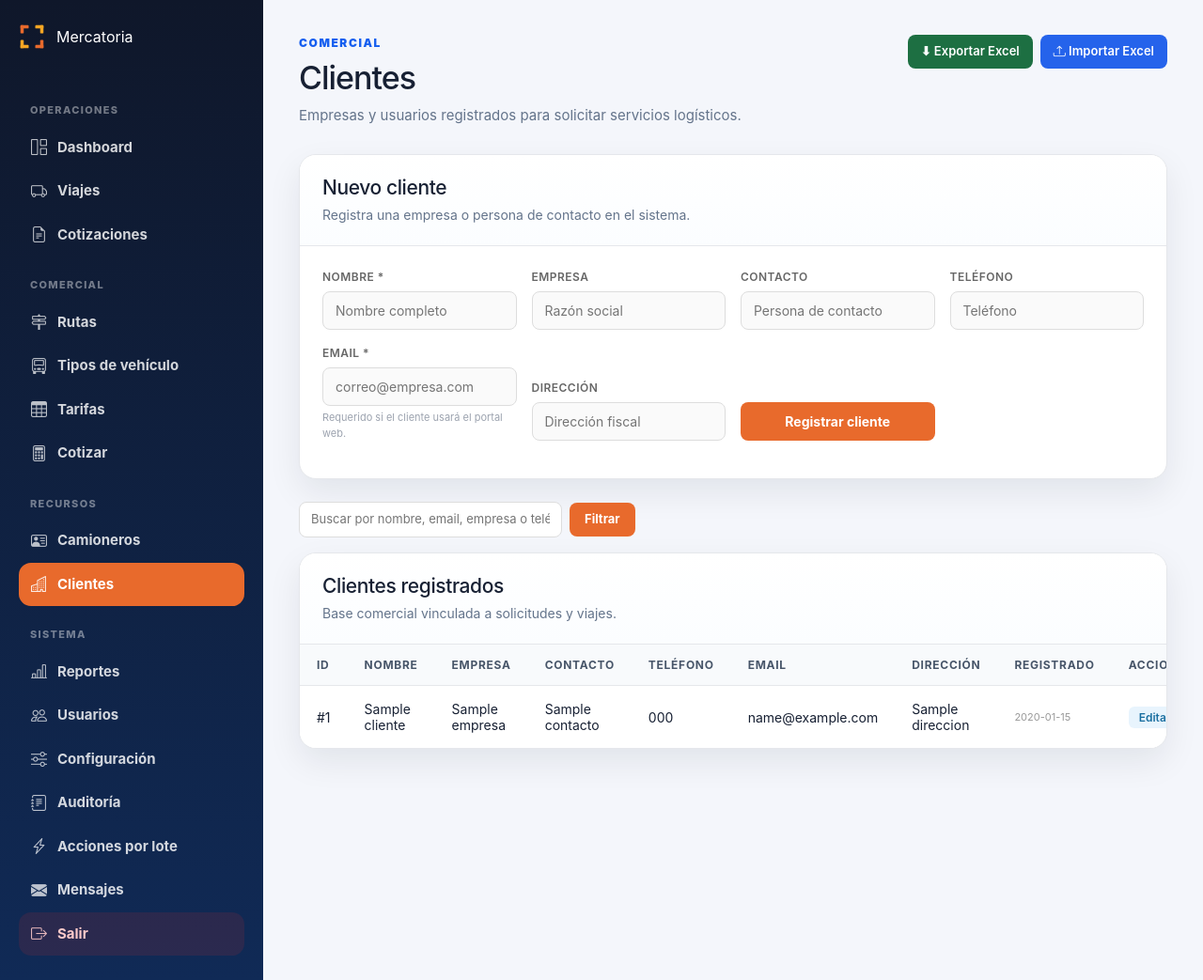
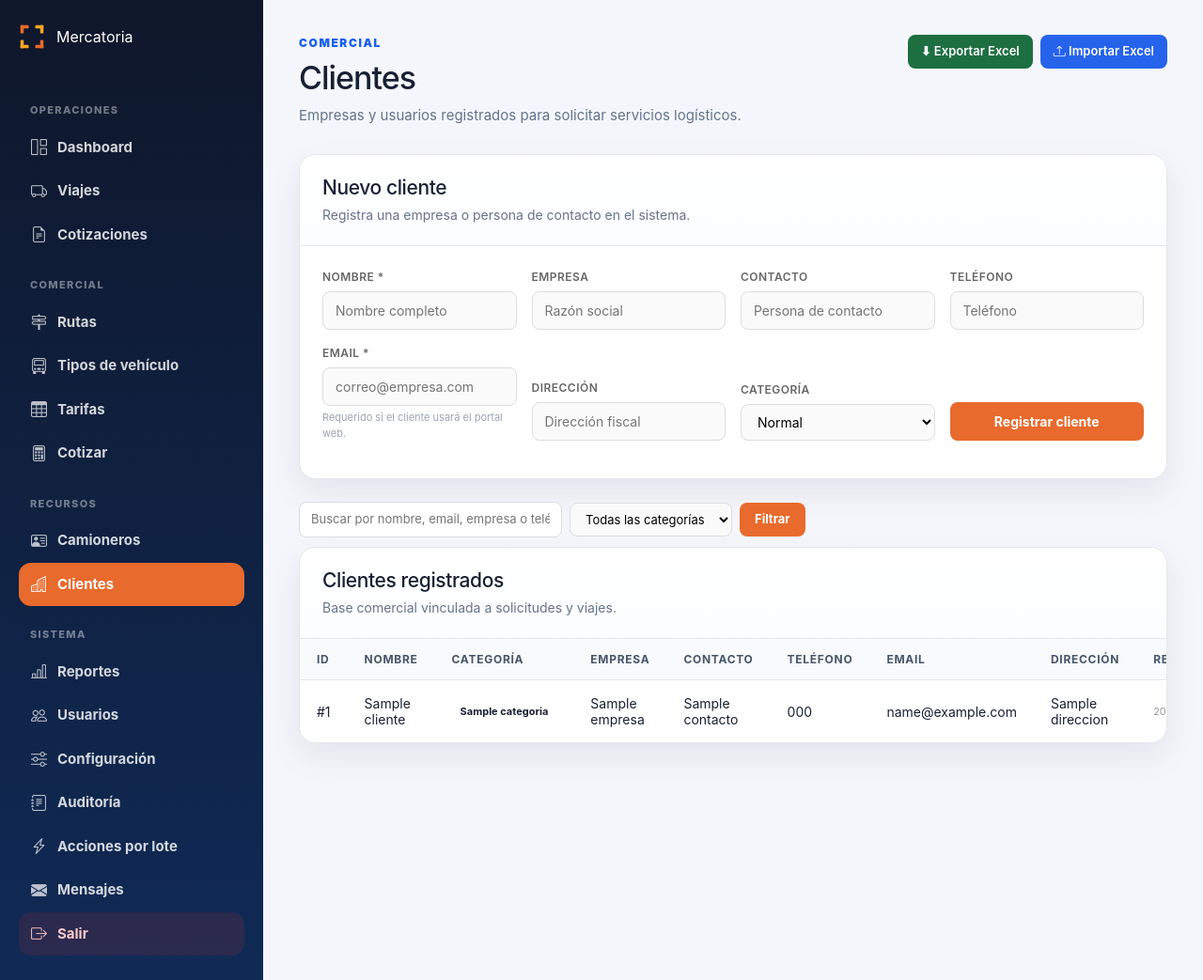
Before and after one commit to frankoaldos11-dotcom/Mercatoria-Trucks, a Flask app: page /admin/clientes in a window 1280 px wide. Shown: the part 25-1068 px from the top of the page at 94% size. Run offline with Flask 3, Linux system fonts and the light colour scheme; a user stored in the database is signed in; tables that the repository leaves empty hold one stand-in row (values such as "Sample post"); a database or web service that is not in the repository returns one stand-in record (values such as "Sample title"); data that the repository does not hold is empty; some libraries are stand-ins or nearby versions.

Commit message:
feat: categoria de cliente con badge visual y filtro en admin
Adds categoria field (Normal/VIP/Estratégico/Humanitario) to clientes table
with migrations for SQLite and PostgreSQL. Admin-only selector in create/edit
forms; filter pill in /admin/clientes list. Badge shown in client list,
gestionar_viaje client card, viajes list (via LEFT JOIN), and client portal
header. CSS defined in admin.css for shared use.

Co-Authored-By: Claude Sonnet 4.6 <noreply@anthropic.com>

```diff
--- a/database.py
+++ b/database.py
@@ -116,6 +116,7 @@ def crear_base_datos(bcrypt):
         email TEXT,
         direccion TEXT,
         activo INTEGER DEFAULT 1,
+        categoria TEXT DEFAULT 'Normal',
         fecha_creacion TEXT DEFAULT CURRENT_TIMESTAMP
     )
     """)
--- a/migraciones.py
+++ b/migraciones.py
@@ -60,6 +60,7 @@ def ejecutar_migraciones():
     agregar_columna(cursor, "viajes", "vehiculo_placa", "TEXT")
     agregar_columna(cursor, "viajes", "estado", "TEXT DEFAULT 'Pendiente'")
     agregar_columna(cursor, "viajes", "observaciones", "TEXT")
+    agregar_columna(cursor, "clientes", "categoria", "TEXT DEFAULT 'Normal'")
     agregar_columna(cursor, "viajes", "referencia_cliente",      "TEXT")
     agregar_columna(cursor, "viajes", "prioridad",               "TEXT DEFAULT 'Normal'")
     agregar_columna(cursor, "viajes", "tipo_carga",              "TEXT")
--- a/routes/admin.py
+++ b/routes/admin.py
@@ -216,8 +216,10 @@ def viajes():
                v.origen, v.destino, v.estado, v.camionero_nombre,
                COALESCE(v.precio_final, v.precio_cliente, v.precio, 0) as precio,
                v.fecha_creacion,
-               v.prioridad, v.tipo_carga
+               v.prioridad, v.tipo_carga,
+               COALESCE(c.categoria, 'Normal') AS cliente_categoria
         FROM viajes v
+        LEFT JOIN clientes c ON c.id = v.cliente_id
         {where}
         ORDER BY v.id DESC
         LIMIT ? OFFSET ?
@@ -311,7 +313,7 @@ def gestionar_viaje(id):
     cliente_info = None
     if viaje["cliente_id"]:
         cursor.execute(
-            "SELECT nombre, telefono, empresa, email FROM clientes WHERE id = ?",
+            "SELECT nombre, telefono, empresa, email, COALESCE(categoria, 'Normal') AS categoria FROM clientes WHERE id = ?",
             (viaje["cliente_id"],)
         )
         cliente_info = cursor.fetchone()
@@ -1005,6 +1007,8 @@ def admin_clientes():
     conexion = conectar()
     cursor = conexion.cursor()
 
+    CATEGORIAS_CLIENTE = ["Normal", "VIP", "Estratégico", "Humanitario"]
+
     if request.method == "POST":
         if session.get("rol") != "admin":
             conexion.close()
@@ -1016,27 +1020,35 @@ def admin_clientes():
         telefono = request.form.get("telefono", "").strip()
         email = request.form.get("email", "").strip()
         direccion = request.form.get("direccion", "").strip()
-
-        cursor.execute("""
-            INSERT INTO clientes (nombre, empresa, contacto, telefono, email, direccion)
-            VALUES (?, ?, ?, ?, ?, ?)
-        """, (nombre, empresa, contacto, telefono, email, direccion))
+        categoria = request.form.get("categoria", "Normal").strip()
+        if categoria not in CATEGORIAS_CLIENTE:
+            categoria = "Normal"
+
+        cursor.execute("""
+            INSERT INTO clientes (nombre, empresa, contacto, telefono, email, direccion, categoria)
+            VALUES (?, ?, ?, ?, ?, ?, ?)
+        """, (nombre, empresa, contacto, telefono, email, direccion, categoria))
 
         conexion.commit()
         conexion.close()
         return redirect("/admin/clientes?ok=1")
 
     buscar_cl = request.args.get("buscar", "").strip()
+    filtro_cat = request.args.get("categoria", "").strip()
     cond_cl = []
     params_cl = []
     if buscar_cl:
         cond_cl.append("(nombre LIKE ? OR email LIKE ? OR empresa LIKE ? OR telefono LIKE ?)")
         like_cl = f"%{buscar_cl}%"
         params_cl.extend([like_cl, like_cl, like_cl, like_cl])
+    if filtro_cat and filtro_cat in CATEGORIAS_CLIENTE:
+        cond_cl.append("COALESCE(categoria, 'Normal') = ?")
+        params_cl.append(filtro_cat)
     where_cl = ("WHERE " + " AND ".join(cond_cl)) if cond_cl else ""
 
     cursor.execute(f"""
-        SELECT id, nombre, empresa, contacto, telefono, email, direccion, fecha_creacion
+        SELECT id, nombre, empresa, contacto, telefono, email, direccion,
+               COALESCE(categoria, 'Normal') AS categoria, fecha_creacion
         FROM clientes
         {where_cl}
         ORDER BY id DESC
@@ -1045,7 +1057,11 @@ def admin_clientes():
 
     conexion.close()
 
-    return render_template("admin/clientes.html", lista=lista, buscar_cl=buscar_cl)
+    return render_template("admin/clientes.html",
+                           lista=lista,
+                           buscar_cl=buscar_cl,
+                           filtro_cat=filtro_cat,
+                           categorias=CATEGORIAS_CLIENTE)
 
 
 @admin_bp.route("/clientes/<int:id>/editar", methods=["GET", "POST"])
@@ -1057,6 +1073,8 @@ def editar_cliente(id):
 
     conexion = conectar()
     cursor = conexion.cursor()
+
+    CATEGORIAS_CLIENTE = ["Normal", "VIP", "Estratégico", "Humanitario"]
 
     if request.method == "POST":
         nombre = request.form["nombre"].strip()
@@ -1065,13 +1083,16 @@ def editar_cliente(id):
         telefono = request.form.get("telefono", "").strip()
         email = request.form.get("email", "").strip()
         direccion = request.form.get("direccion", "").strip()
+        categoria = request.form.get("categoria", "Normal").strip()
+        if categoria not in CATEGORIAS_CLIENTE:
+            categoria = "Normal"
 
         cursor.execute("""
             UPDATE clientes
             SET nombre = ?, empresa = ?, contacto = ?, telefono = ?,
-                email = ?, direccion = ?
+                email = ?, direccion = ?, categoria = ?
             WHERE id = ?
-        """, (nombre, empresa, contacto, telefono, email, direccion, id))
+        """, (nombre, empresa, contacto, telefono, email, direccion, categoria, id))
 
         conexion.commit()
         conexion.close()
@@ -1079,7 +1100,8 @@ def editar_cliente(id):
         return redirect("/admin/clientes")
 
     cursor.execute("""
-        SELECT id, nombre, empresa, contacto, telefono, email, direccion
+        SELECT id, nombre, empresa, contacto, telefono, email, direccion,
+               COALESCE(categoria, 'Normal') AS categoria
         FROM clientes
         WHERE id = ?
     """, (id,))
@@ -1090,7 +1112,9 @@ def editar_cliente(id):
     if not cliente:
         return redirect("/admin/clientes")
 
-    return render_template("admin/editar_cliente.html", cliente=cliente)
+    return render_template("admin/editar_cliente.html",
+                           cliente=cliente,
+                           categorias=CATEGORIAS_CLIENTE)
 
 
 @admin_bp.route("/clientes/<int:id>/eliminar", methods=["POST"])
--- a/routes/cliente.py
+++ b/routes/cliente.py
@@ -193,13 +193,21 @@ def cliente_home():
     if not nombre:
         nombre = session["usuario"].split("@")[0]
 
+    cur.execute("""
+        SELECT COALESCE(categoria, 'Normal') AS categoria
+        FROM clientes WHERE usuario_id = (SELECT id FROM usuarios WHERE usuario = ?)
+    """, (session["usuario"],))
+    cl = cur.fetchone()
+    categoria_cliente = cl["categoria"] if cl else "Normal"
+
     con.close()
     return render_template("cliente/home.html",
                            recientes=recientes,
                            activos=activos,
                            total=total,
                            entregados=entregados,
-                           nombre=nombre)
+                           nombre=nombre,
+                           categoria_cliente=categoria_cliente)
 
 
 @cliente_bp.route("/viajes")
--- a/static/css/admin.css
+++ b/static/css/admin.css
@@ -566,3 +566,16 @@ body {
     color: #991b1b;
     border: 1px solid #f87171;
 }
+/* ── Categoria badge ── */
+.badge-cat {
+    display: inline-block;
+    padding: 2px 9px;
+    border-radius: 999px;
+    font-size: 11px;
+    font-weight: 700;
+    white-space: nowrap;
+}
+.badge-cat-normal      { background:#F3F4F6; color:#6B7280; }
+.badge-cat-vip         { background:#FFFBEB; color:#92400E; border:1px solid #FCD34D; }
+.badge-cat-estrategico { background:#EFF6FF; color:#1D4ED8; border:1px solid #BFDBFE; }
+.badge-cat-humanitario { background:#ECFDF5; color:#065F46; border:1px solid #6EE7B7; }
--- a/templates/admin/clientes.html
+++ b/templates/admin/clientes.html
@@ -58,6 +58,14 @@
                 <label>Dirección</label>
                 <input type="text" name="direccion" class="input-crud" placeholder="Dirección fiscal">
             </div>
+            <div class="form-crud-field">
+                <label>Categoría</label>
+                <select name="categoria" class="input-crud">
+                    {% for cat in categorias %}
+                    <option value="{{ cat }}">{{ cat }}</option>
+                    {% endfor %}
+                </select>
+            </div>
             <div class="form-crud-field form-crud-submit">
                 <button type="submit" class="btn-crud-primary">Registrar cliente</button>
             </div>
@@ -66,12 +74,18 @@
 </section>
 {% endif %}
 
-<form method="GET" action="/admin/clientes" style="display:flex;gap:8px;align-items:center;margin-bottom:16px;flex-wrap:wrap;">
+<form method="GET" action="/admin/clientes" style="display:flex;gap:8px;align-items:center;margin-bottom:10px;flex-wrap:wrap;">
     <input type="text" name="buscar" value="{{ buscar_cl or '' }}"
            placeholder="Buscar por nombre, email, empresa o teléfono..."
            style="padding:8px 12px;border:1px solid #ddd;border-radius:8px;font-size:13px;min-width:280px;">
+    <select name="categoria" style="padding:8px 12px;border:1px solid #ddd;border-radius:8px;font-size:13px;background:#fafafa;">
+        <option value="">Todas las categorías</option>
+        {% for cat in categorias %}
+        <option value="{{ cat }}" {% if filtro_cat == cat %}selected{% endif %}>{{ cat }}</option>
+        {% endfor %}
+    </select>
     <button type="submit" style="padding:8px 16px;background:#E86A2C;color:white;border:none;border-radius:8px;font-size:13px;font-weight:700;cursor:pointer;">Filtrar</button>
-    {% if buscar_cl %}
+    {% if buscar_cl or filtro_cat %}
     <a href="/admin/clientes" style="padding:8px 12px;font-size:13px;color:#888;text-decoration:none;">✕ Limpiar</a>
     {% endif %}
 </form>
@@ -90,6 +104,7 @@
                 <tr>
                     <th>ID</th>
                     <th>Nombre</th>
+                    <th>Categoría</th>
                     <th>Empresa</th>
                     <th>Contacto</th>
                     {% if session.get('rol') == 'admin' %}
@@ -114,6 +129,7 @@
                         {{ c.nombre }}
                         {% endif %}
                     </td>
+                    <td><span class="badge-cat badge-cat-{{ (c.categoria or 'Normal')|lower|replace('é','e')|replace('ó','o') }}">{{ c.categoria or 'Normal' }}</span></td>
                     <td>{{ c.empresa or "—" }}</td>
                     <td>{{ c.contacto or "—" }}</td>
                     {% if session.get('rol') == 'admin' %}
@@ -136,7 +152,7 @@
                 </tr>
                 {% else %}
                 <tr>
-                    <td colspan="8" class="empty-state">No hay clientes registrados.</td>
+                    <td colspan="9" class="empty-state">No hay clientes registrados.</td>
                 </tr>
                 {% endfor %}
             </tbody>
--- a/templates/admin/gestionar_viaje.html
+++ b/templates/admin/gestionar_viaje.html
@@ -342,6 +342,12 @@
         {% if cliente_info %}
         <div class="card bloque">
             <h2><i class="bi bi-person-circle" style="color:#E86A2C;margin-right:5px;"></i>Datos del cliente</h2>
+            {% set cat = cliente_info.categoria or 'Normal' %}
+            {% if cat != 'Normal' %}
+            <div style="margin-bottom:10px;">
+                <span class="badge-cat badge-cat-{{ cat|lower|replace('é','e')|replace('ó','o') }}">{{ cat }}</span>
+            </div>
+            {% endif %}
             <table style="width:100%;font-size:12px;border-collapse:collapse;">
                 <tr>
                     <td style="color:#888;padding:5px 0;width:30%;font-size:11px;text-transform:uppercase;">Nombre</td>
```
Also changed, not shown: migraciones_pg.py (+7 -0 lines), templates/admin/editar_cliente.html (+12 -0 lines), templates/admin/viajes.html (+7 -1 lines), templates/cliente/home.html (+19 -1 lines).
